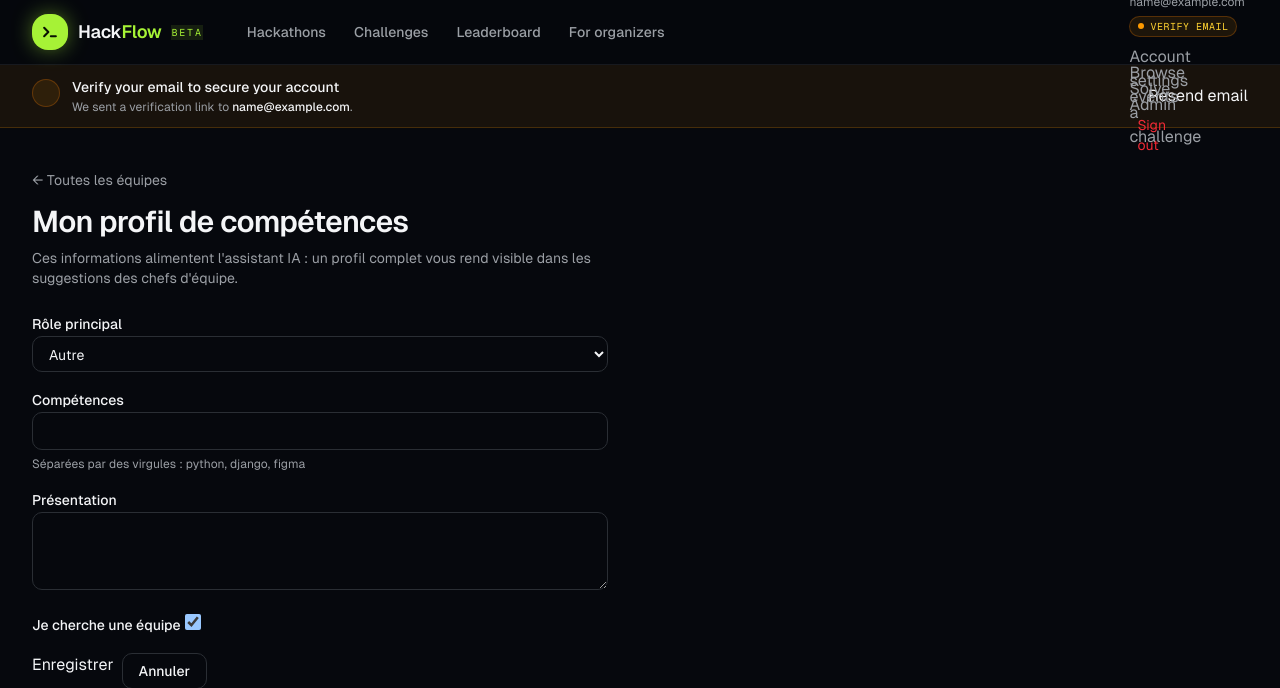
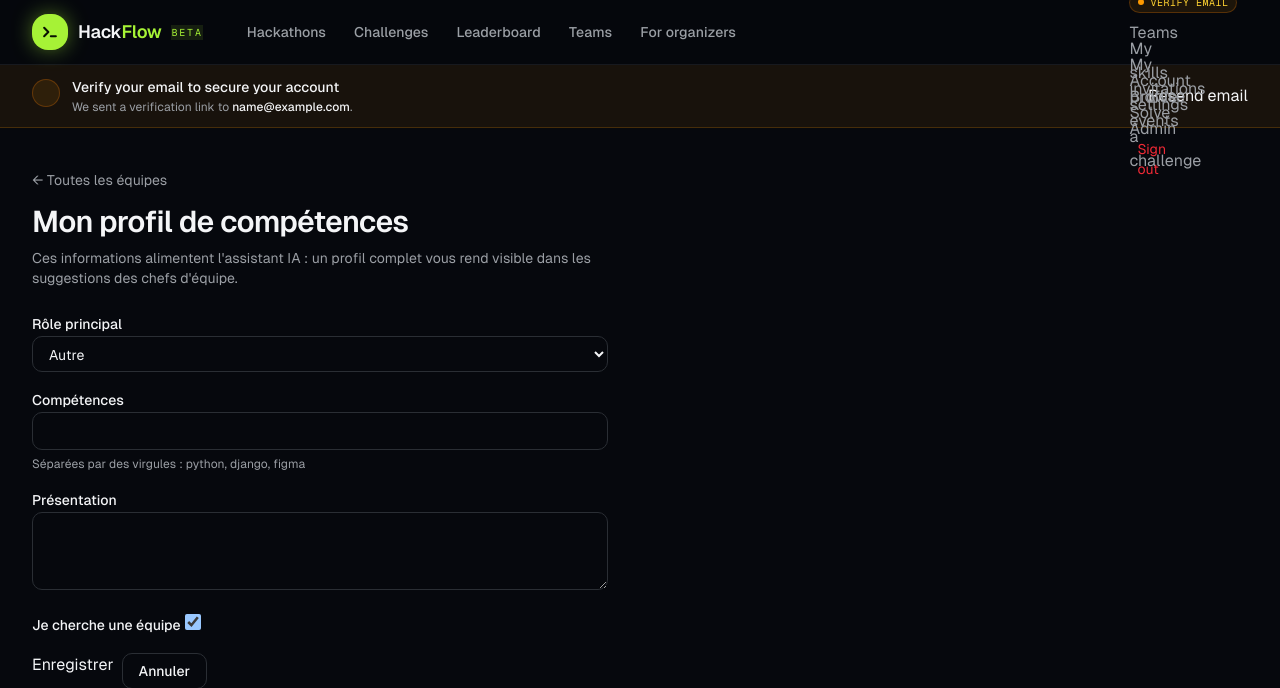
Before and after one commit to mAmineChniti/HackFlow, a Django app: page /teams/skills/ in a window 1280 px wide. Shown: the top 688 px of the page. Run offline with Django 5.2, Linux system fonts and the light colour scheme; the visitor is signed in with stand-in values (Sample User, id 1); data comes from the database, SQL or seed files in the repository; data that the repository does not hold is empty.

Commit message:
feat(teams): navigation links and invitation badge in navbar
Co-Authored-By: Claude Sonnet 5.5 <noreply@anthropic.com>

```diff
--- a/HackFlow/settings.py
+++ b/HackFlow/settings.py
@@ -98,6 +98,8 @@ TEMPLATES = [
                 "django.template.context_processors.request",
                 "django.contrib.auth.context_processors.auth",
                 "django.contrib.messages.context_processors.messages",
+                "teams.context_processors.pending_invitations",
+
             ],
         },
     },
--- a/requirements.txt
+++ b/requirements.txt
@@ -9,3 +9,4 @@ cotton-icons>=0.3.0,<0.4.0
 django-htmx>=1.21.0
 # CORS support (uncomment when adding API endpoints)
 # django-corsheaders>=4.0.0
+google-genai>=1.0
--- a/templates/partials/mobile_menu.html
+++ b/templates/partials/mobile_menu.html
@@ -31,6 +31,7 @@
         {% endif %}
 
         <nav class="mt-6 flex flex-col gap-1" aria-label="Mobile navigation">
+            <a href="{% url 'teams:list' %}" @click="hideSheet()" class="rounded-lg px-3 py-3 text-base font-medium text-foreground transition-colors hover:bg-accent">Teams</a>
             <a href="{% url 'core:home' %}#hackathons" @click="hideSheet()" class="rounded-lg px-3 py-3 text-base font-medium text-foreground transition-colors hover:bg-accent">Hackathons</a>
             <a href="{% url 'core:home' %}#challenges" @click="hideSheet()" class="rounded-lg px-3 py-3 text-base font-medium text-foreground transition-colors hover:bg-accent">Challenges</a>
             <a href="{% url 'core:home' %}#leaderboard" @click="hideSheet()" class="rounded-lg px-3 py-3 text-base font-medium text-foreground transition-colors hover:bg-accent">Leaderboard</a>
@@ -45,6 +46,12 @@
             <c-button_link href="{% url 'core:home' %}#hackathons" class="w-full" @click="hideSheet()">
                 Start hacking
                 <c-lucideicon.arrow-right />
+            </c-button_link>
+            <c-button_link href="{% url 'teams:skills' %}" variant="outline" class="w-full" @click="hideSheet()">
+                My skills profile
+            </c-button_link>
+            <c-button_link href="{% url 'teams:my_invitations' %}" variant="outline" class="w-full" @click="hideSheet()">
+                My invitations{% if pending_invitations_count %} ({{ pending_invitations_count }}){% endif %}
             </c-button_link>
             <c-button_link href="{% url 'accounts:profile' %}" variant="outline" class="w-full" @click="hideSheet()">
                 Account settings
--- a/templates/partials/navbar.html
+++ b/templates/partials/navbar.html
@@ -20,6 +20,7 @@
                 <a href="{% url 'core:home' %}#hackathons" class="rounded-md px-3 py-2 text-sm font-medium text-muted-foreground transition-colors hover:bg-accent hover:text-foreground">Hackathons</a>
                 <a href="{% url 'core:home' %}#challenges" class="rounded-md px-3 py-2 text-sm font-medium text-muted-foreground transition-colors hover:bg-accent hover:text-foreground">Challenges</a>
                 <a href="{% url 'core:home' %}#leaderboard" class="rounded-md px-3 py-2 text-sm font-medium text-muted-foreground transition-colors hover:bg-accent hover:text-foreground">Leaderboard</a>
+                <a href="{% url 'teams:list' %}" class="rounded-md px-3 py-2 text-sm font-medium text-muted-foreground transition-colors hover:bg-accent hover:text-foreground">Teams</a>
                 <a href="{% url 'core:home' %}#organizers" class="rounded-md px-3 py-2 text-sm font-medium text-muted-foreground transition-colors hover:bg-accent hover:text-foreground">For organizers</a>
             </nav>
         </div>
@@ -43,6 +44,10 @@
                         <span class="flex size-7 items-center justify-center rounded-full bg-primary/15 font-mono text-[10px] font-medium uppercase text-primary">
                             {{ user.username|slice:":2" }}
                         </span>
+                        {% if pending_invitations_count %}
+                        <span class="inline-flex min-w-5 items-center justify-center rounded-full bg-primary px-1.5 text-[10px] font-semibold text-primary-foreground" aria-hidden="true">{{ pending_invitations_count }}</span>
+                        <span class="sr-only">{{ pending_invitations_count }} pending team invitation{{ pending_invitations_count|pluralize }}</span>
+                        {% endif %}
                         <span class="hidden max-w-28 truncate lg:inline">{{ user.username }}</span>
                         <c-lucideicon.chevron-down class="size-3.5 text-muted-foreground" />
                     </button>
@@ -58,6 +63,26 @@
                             {% if user.profile.email_verified %}Email verified{% else %}Verify email{% endif %}
                         </span>
                     </c-dropdown_menu.label>
+                    <c-dropdown_menu.separator />
+                    <c-dropdown_menu.item>
+                        <a href="{% url 'teams:list' %}" class="flex w-full items-center gap-2 text-foreground">
+                            <c-lucideicon.users class="size-4 text-muted-foreground" />
+                            Teams
+                        </a>
+                    </c-dropdown_menu.item>
+                    <c-dropdown_menu.item>
+                        <a href="{% url 'teams:skills' %}" class="flex w-full items-center gap-2 text-foreground">
+                            <c-lucideicon.user class="size-4 text-muted-foreground" />
+                            My skills profile
+                        </a>
+                    </c-dropdown_menu.item>
+                    <c-dropdown_menu.item>
+                        <a href="{% url 'teams:my_invitations' %}" class="flex w-full items-center gap-2 text-foreground">
+                            <c-lucideicon.mail class="size-4 text-muted-foreground" />
+                            My invitations
+                            {% if pending_invitations_count %}<span class="ml-auto rounded-full bg-primary px-1.5 text-[10px] font-semibold text-primary-foreground">{{ pending_invitations_count }}</span>{% endif %}
+                        </a>
+                    </c-dropdown_menu.item>
                     <c-dropdown_menu.separator />
                     <c-dropdown_menu.item>
                         <a href="{% url 'accounts:profile' %}" class="flex w-full items-center gap-2 text-foreground">
```
Also changed, not shown: static/css/output.css, 1 other file.
